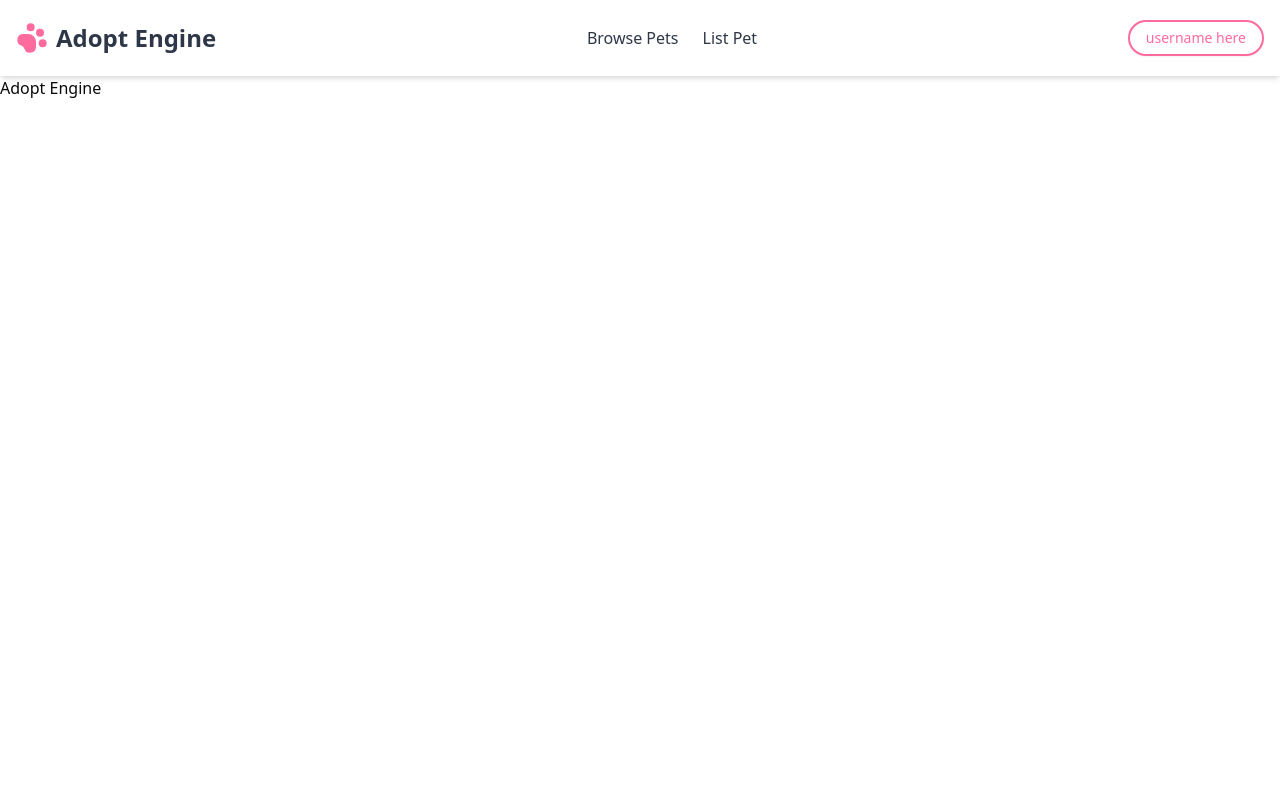
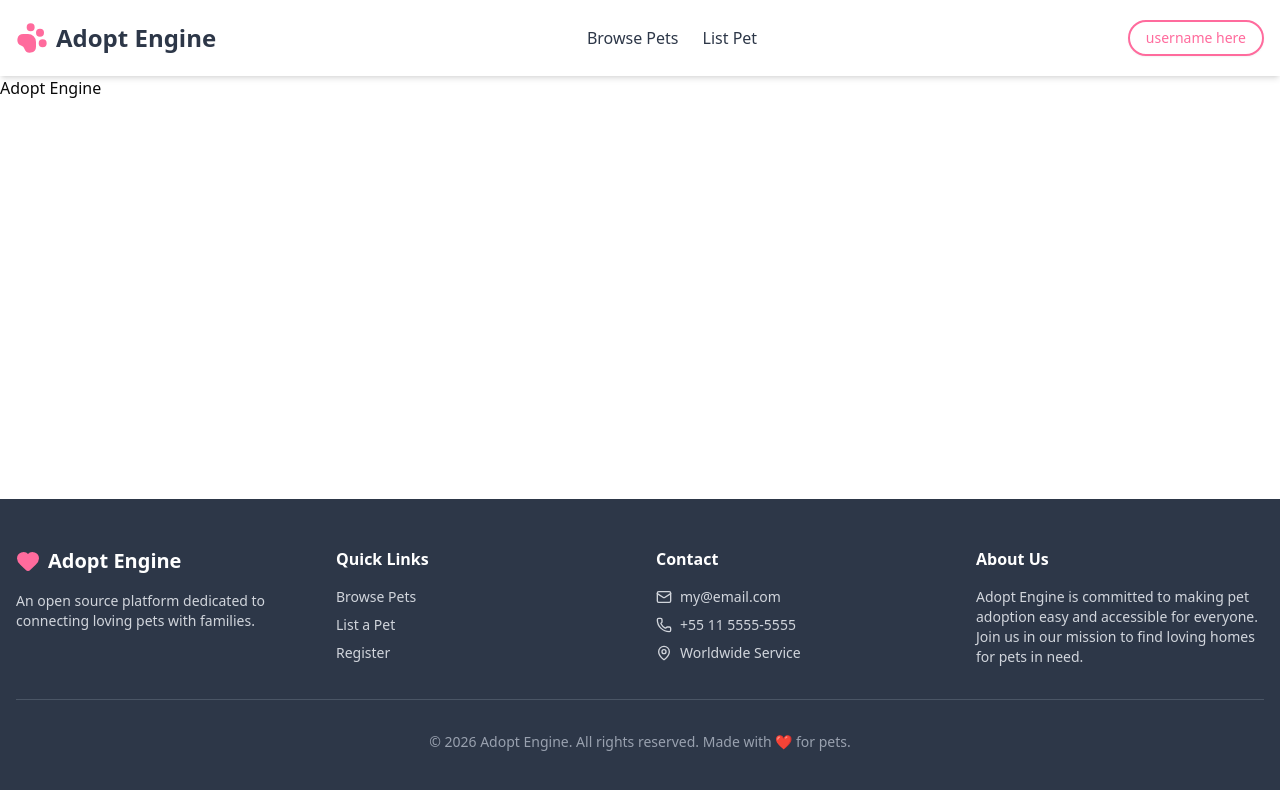
Before and after one commit to cristianpaixao/adopt-engine, a Next.js app: page / in a window 1280 px wide. Shown: the top 790 px of the page. Built offline with nearby package versions, Linux system fonts and the light colour scheme.

Commit message:
feat: add footer

```diff
--- a/src/app/layout.tsx
+++ b/src/app/layout.tsx
@@ -2,6 +2,7 @@ import type { Metadata } from 'next';
 import { Geist, Geist_Mono } from 'next/font/google';
 import './globals.css';
 import Navbar from '../components/Navbar';
+import Footer from '../components/Footer';
 
 const geistSans = Geist({
   variable: '--font-geist-sans',
@@ -31,6 +32,7 @@ export default function RootLayout({
         <div className="flex flex-col min-h-screen">
           <Navbar />
           <main className="flex-1">{children}</main>
+          <Footer />
         </div>
       </body>
     </html>
--- /dev/null
+++ b/src/components/Footer.tsx
@@ -0,0 +1,85 @@
+import { Heart, Mail, MapPin, Phone } from 'lucide-react';
+import Link from 'next/link';
+
+export default function Footer() {
+  return (
+    <footer className="bg-[#2D3748] text-white mt-20">
+      <div className="container mx-auto px-4 py-12">
+        <div className="grid grid-cols-1 md:grid-cols-4 gap-8">
+          <div>
+            <div className="flex items-center gap-2 mb-4">
+              <Heart className="w-6 h-6 text-[#FF6B9D] fill-[#FF6B9D]" />
+              <span className="text-xl font-bold">Adopt Engine</span>
+            </div>
+            <p className="text-gray-300 text-sm">
+              An open source platform dedicated to connecting loving pets with
+              families.
+            </p>
+          </div>
+
+          <div>
+            <h3 className="font-semibold mb-4">Quick Links</h3>
+            <ul className="space-y-2 text-sm">
+              <li>
+                <Link
+                  href="/browse"
+                  className="text-gray-300 hover:text-[#FF6B9D] transition-colors"
+                >
+                  Browse Pets
+                </Link>
+              </li>
+              <li>
+                <Link
+                  href="/list-pet"
+                  className="text-gray-300 hover:text-[#FF6B9D] transition-colors"
+                >
+                  List a Pet
+                </Link>
+              </li>
+              <li>
+                <Link
+                  href="/register"
+                  className="text-gray-300 hover:text-[#FF6B9D] transition-colors"
+                >
+                  Register
+                </Link>
+              </li>
+            </ul>
+          </div>
+
+          <div>
+            <h3 className="font-semibold mb-4">Contact</h3>
+            <ul className="space-y-2 text-sm text-gray-300">
+              <li className="flex items-center gap-2">
+                <Mail className="w-4 h-4" />
+                my@email.com
+              </li>
+              <li className="flex items-center gap-2">
+                <Phone className="w-4 h-4" />
+                +55 11 5555-5555
+              </li>
+              <li className="flex items-center gap-2">
+                <MapPin className="w-4 h-4" />
+                Worldwide Service
+              </li>
+            </ul>
+          </div>
+          <div>
+            <h3 className="font-semibold mb-4">About Us</h3>
+            <p className="text-gray-300 text-sm">
+              Adopt Engine is committed to making pet adoption easy and
+              accessible for everyone. Join us in our mission to find loving
+              homes for pets in need.
+            </p>
+          </div>
+        </div>
+        <div className="border-t border-gray-600 mt-8 pt-8 text-center text-sm text-gray-400">
+          <p>
+            &copy; {new Date().getFullYear()} Adopt Engine. All rights reserved.
+            Made with ❤️ for pets.
+          </p>
+        </div>
+      </div>
+    </footer>
+  );
+}
```
